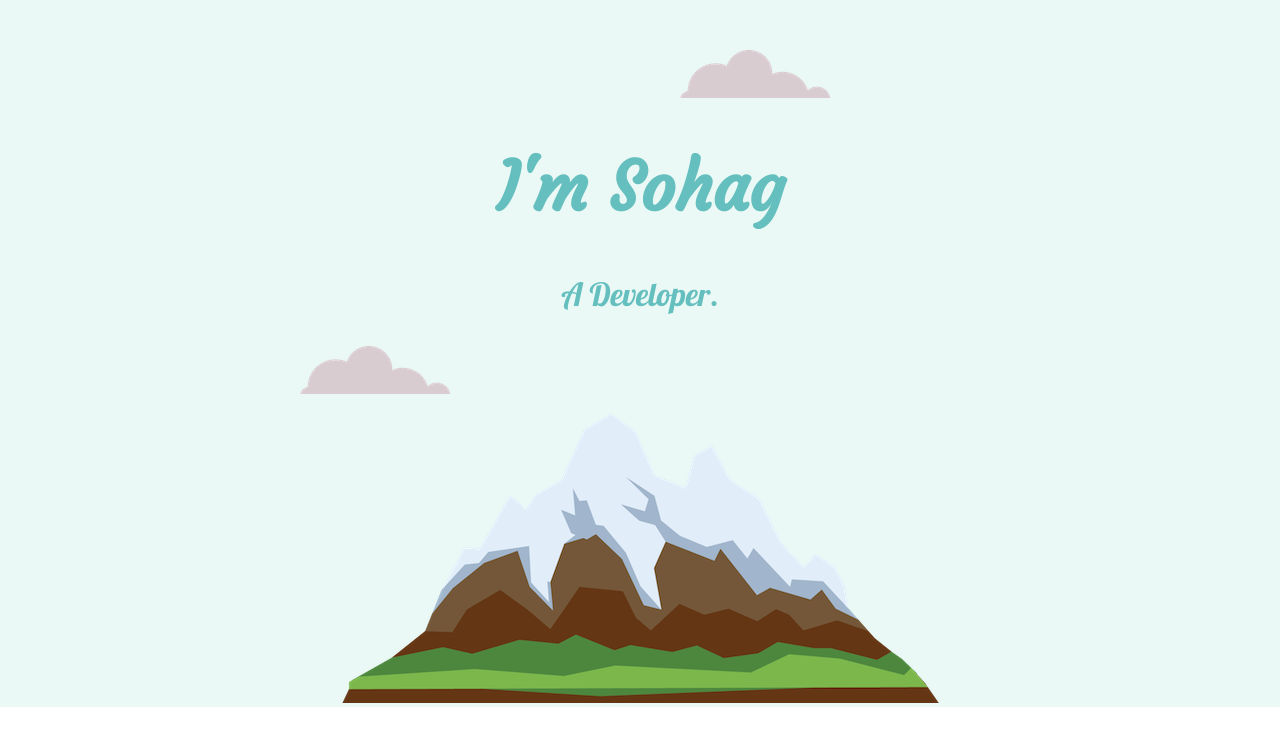
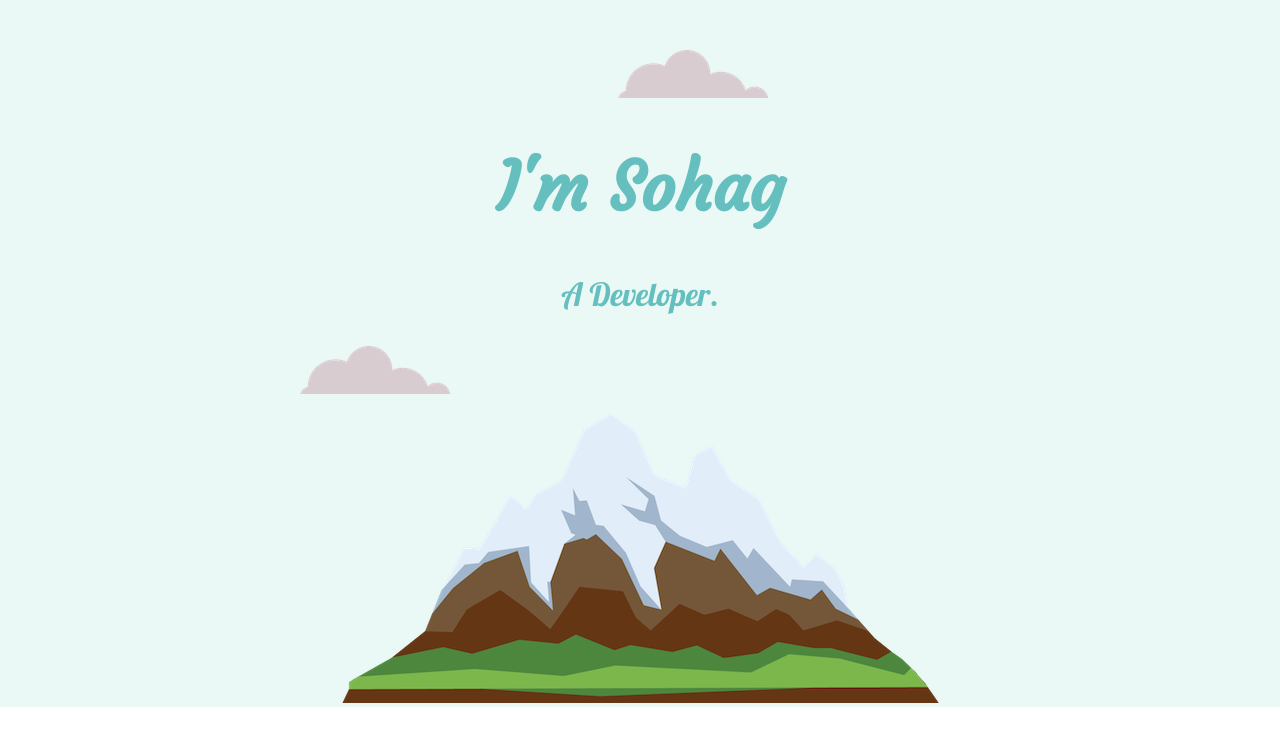
Before and after one commit to Dazza21/CV_V2, a plain HTML site: page index.html in a window 1280 px wide. Shown: the top 744 px of the page. Drawn offline with Linux system fonts and the light colour scheme.

Commit message:
Update styles2.css

```diff
--- a/styles2.css
+++ b/styles2.css
@@ -115,7 +115,7 @@ h3
 {
   position: absolute;
   top:50px;
-  right:450px;
+  right:40%;
 }
 
 .bot_cloud
```
